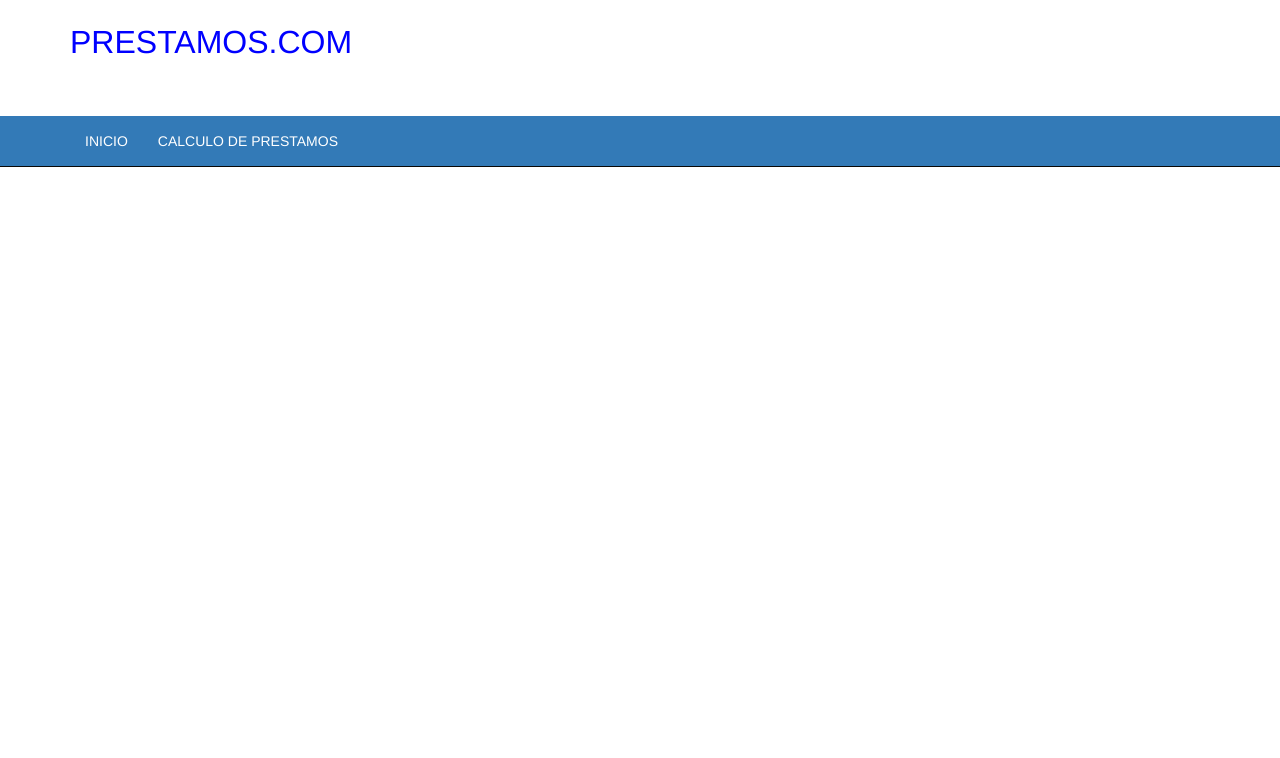
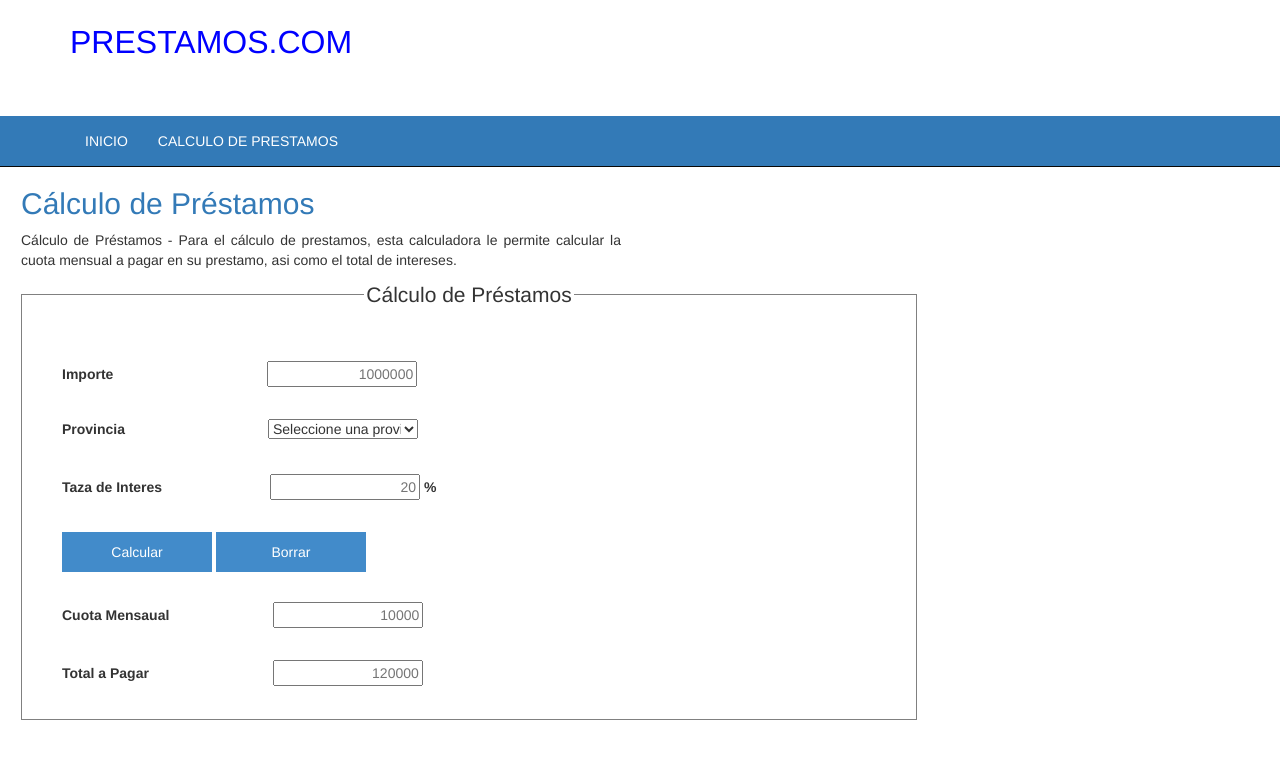
Before and after one commit to RicardoJSalvatierra/RJSalvatierra, a plain HTML site: page index.html in a window 1280 px wide. Drawn offline with Linux system fonts and the light colour scheme; no server answers.

Commit message:
Calculo y el reset del form
Commit termino el calculo y el reset del form

```diff
--- a/css/estilos.css
+++ b/css/estilos.css
@@ -30,7 +30,97 @@
     color: blue;
     font-size: xx-large;
 }
+#div1, #div2, #div3, #div4, #div5, #div6{
+	margin: 30px;
+}
+#importe{
+	margin-left: 150px;
+}
 
+#cuota{
+	margin-left: 100px;
+}
+
+#tInteres{
+	margin-left: 104px;
+}
+#tPagar{
+	margin-left: 120px;
+}
+#item{
+	margin-left: 139px;
+}
+
+#calcular{
+	background: #428BCA;
+	color: #ffffff;
+	border: 0;
+	height: 40px;
+}
+#borrar{
+	background: #428BCA;
+	color: #ffffff;
+	border: 0;
+	height: 40px;
+}
+
+#calculoPrestamos{
+	width:600px;
+	margin: 0 1.5em 0 !important;
+	border: solid gray 1px;
+	padding: 1px;
+	display: block;
+	width: 70%;
+    -webkit-padding-start: 10px;
+    -webkit-padding-end: 10px;
+}
+#legend{
+    display: block;
+    -webkit-padding-start: 6px;
+    -webkit-padding-end: 6px;
+    border-width: initial;
+    border-style: none;
+    border-color: initial;
+    border-image: initial;
+    width: initial;
+    text-align: center;
+    padding-left: 2px;
+    padding-right: 2px;
+}
+#descr{
+	width:600px;
+	margin: 0 1.5em 0 !important;
+}
+
+button, input, select, textarea {
+  font-family : inherit;
+  font-size   : 100%;
+
+}
+
+input, textarea, select, button {
+  width : 150px;
+  margin: 0;
+
+  -webkit-box-sizing: border-box; /* For legacy WebKit based browsers */
+     -moz-box-sizing: border-box; /* For legacy (Firefox <29) Gecko based browsers */
+          box-sizing: border-box;
+}
+
+fieldset.scheduler-border {
+    border: 1px groove #ddd !important;
+    padding: 0 1.4em 1.4em 1.4em !important;
+    margin: 0 0 1.5em 0 !important;
+    -webkit-box-shadow:  0px 0px 0px 0px #000;
+            box-shadow:  0px 0px 0px 0px #000;
+}
+
+legend.scheduler-border {
+    width:inherit; /* Or auto */
+    padding:0 10px; /* To give a bit of padding on the left and right */
+    border-bottom:none;
+}
+::-webkit-input-placeholder { text-align:right; }
 /* -- POST -- */
 
 .main {
@@ -41,7 +131,7 @@
 .post {
 	padding-bottom: 20px;
 	margin-bottom: 20px;
-	border-bottom: 1px solid #428BCA;
+	/*border-bottom: 1px solid #428BCA;*/
 }
 
 `.post .post-title a {
--- a/index.html
+++ b/index.html
@@ -31,8 +31,100 @@
 			</div>
 		</nav>
 	</header>
+ 	<section id="descr" class="main container">
+		<div  class="row">
+			<article >
+					<h2 class="post-title">
+						<a href="#">Cálculo de Préstamos</a>
+					</h2>
+					<p class="post-contenido text-justify">
+						Cálculo de Préstamos - Para el cálculo de prestamos, esta calculadora le permite calcular la cuota mensual a pagar en su prestamo, asi como el total de intereses.
+					</p>
+			</article>
 
+		</div>
+	</section>
+	<form id="myForm">
+		<fieldset id="calculoPrestamos" >
+		    <legend id="legend" >Cálculo de Préstamos</legend>
+		    <div id="div1" class="control-group">
+		        <label class="control-label input-label" for="startTime">Importe</label>
+		        <input type="text" id="importe" name="importe" placeholder="1000000" />
+		    </div>
+
+	        <div id="div2" class="dropdown">
+	        	<label class="control-label input-label" for="startTime">Provincia</label>
+				<select name="dropdownMenuButton" id="item" >
+					<option value="option">Seleccione una provincia</option>
+				</select>
+
+	        </div>
+		    <div id="div3" class="control-group">
+		        <label class="control-label input-label" for="startTime">Taza de Interes</label>
+		        <input type="text" id="tInteres" name="tInteres" placeholder="20" />
+		        <label class="control-label input-label" for="startTime">%</label>
+		    </div>
+		    <div id="div4">
+		    	<button id="calcular" type="button" >Calcular</button>
+		    	<button id="borrar" type="button" >Borrar</button>
+		    </div>
+		    <div id="div5" class="control-group">
+		        <label class="control-label input-label" for="startTime">Cuota Mensaual</label>
+		        <input type="text" id="cuota" name="importe" placeholder="10000" />
+		    </div>
+		    <div id="div6" class="control-group">
+		        <label class="control-label input-label" for="startTime">Total a Pagar</label>
+		        <input type="text" id="tPagar" name="importe" placeholder="120000" />
+		    </div>
+		</fieldset>
+	</form>
 	<script src="js/jquery.js"></script>
 	<script src="js/bootstrap.min.js"></script>
+    <script type="text/javascript">
+		window.addEventListener("load",function(){
+
+    	var xhttp = new XMLHttpRequest();
+		  xhttp.onreadystatechange = function() {
+		    if (this.readyState == 4 && this.status == 200) {
+	    		var pProvincias = this.responseText;
+	    		var split = pProvincias.split("{");
+	    		var select = document.getElementById("item");
+	    		for (var i = split.length - 1; i >= 1; i--) {
+	    			var secSplit = split[i].split("state:");
+	    			var option = document.createElement('option');
+
+	    			if (i == split.length - 1) {
+		    			//alert(split[i].substring(19, split[i].length - 42));
+		    			option.text = split[i].substring(19, split[i].length - 42);
+		    			select.add(option);
+	    			}else{
+	    				//alert(split[i].substring(19, split[i].length - 45));
+	    				option.text = split[i].substring(19, split[i].length - 45);
+	    				select.add(option);
+	    			}
+
+
+	    		}
+		    }
+		  };
+		  xhttp.open("GET", "https://raw.githubusercontent.com/dariosus/jsonProvincias/master/provincias.json", true);
+		  xhttp.send();
+		},false);
+
+		$("#calcular").click(function(){
+			var imp = document.getElementById("importe").value;
+			var inte = document.getElementById("tInteres").value;
+			var subTot = document.getElementById("importe").value * document.getElementById("tInteres").value / 100
+			var tot = parseInt(subTot) + parseInt(imp);
+			var cMens = tot / 12;
+
+			document.getElementById("cuota").value = cMens;
+			document.getElementById("tPagar").value = tot;
+		});
+
+		$("#borrar").click(function(){
+			document.getElementById("myForm").reset();
+		});
+    </script>
 </body>
 </html>
```
